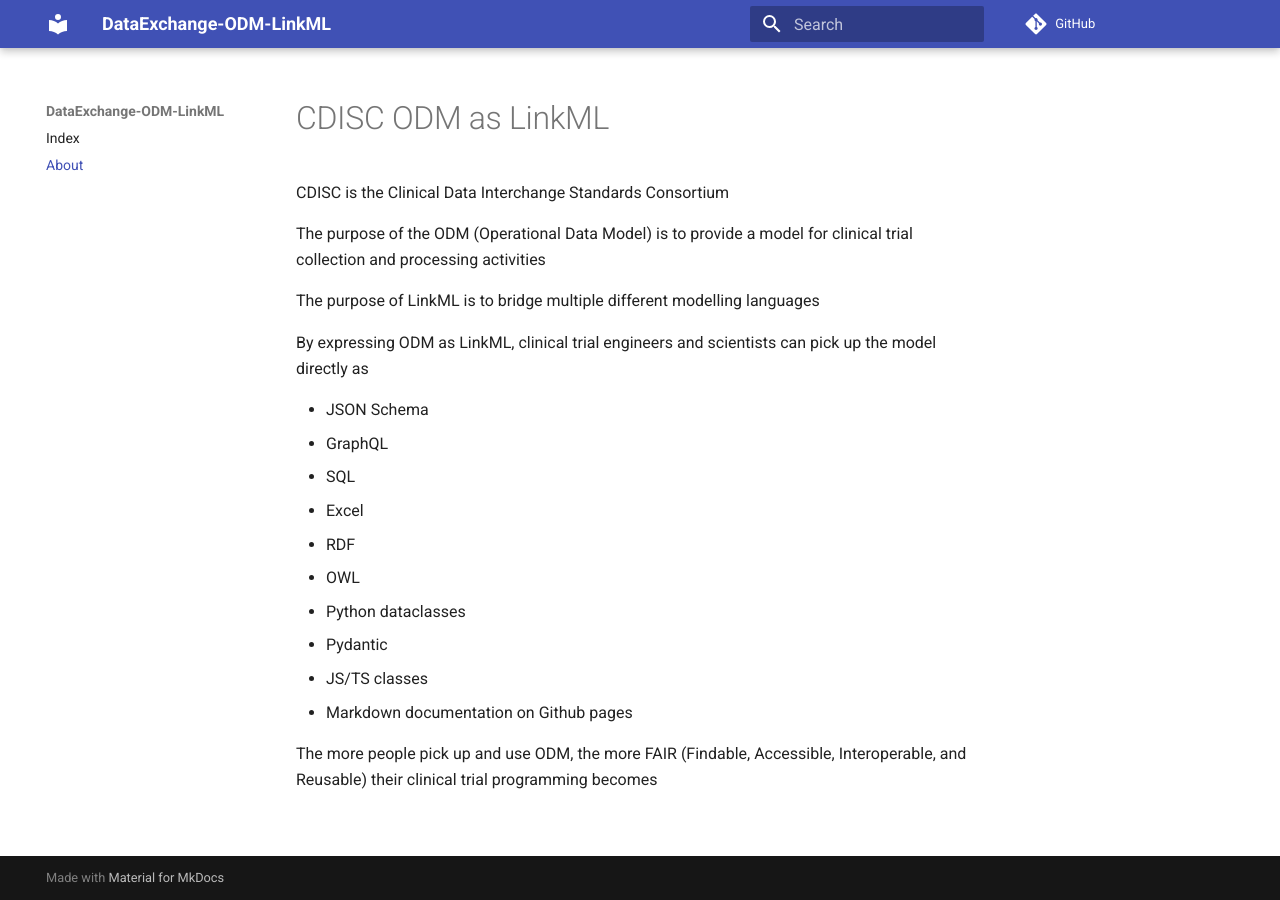
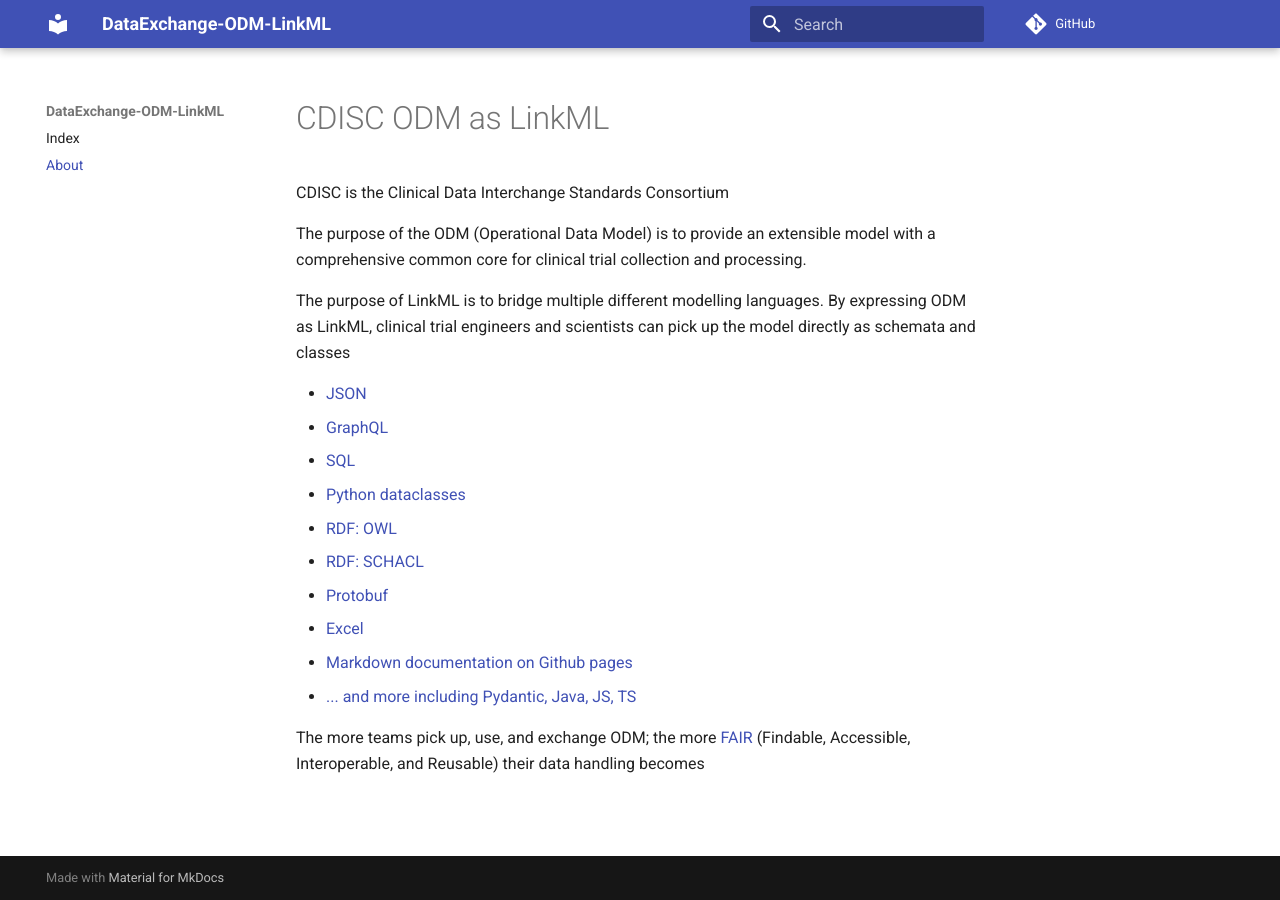
Before and after one commit to cdisc-org/DataExchange-ODM-LinkML, an MkDocs documentation site: the page built from docs/about.md, in a window 1280 px wide. Built offline with MkDocs 1.6.1 and Material for MkDocs 9.7.7, drawn with Linux system fonts in a browser that asks for light colours; comment, search, counter and statistics services are not loaded.

```diff
--- a/docs/about.md
+++ b/docs/about.md
@@ -1,21 +1,19 @@
 # CDISC ODM as LinkML
 CDISC is the Clinical Data Interchange Standards Consortium
 
-The purpose of the ODM (Operational Data Model) is to provide a model for clinical trial collection and processing activities
+The purpose of the ODM (Operational Data Model) is to provide an extensible model with a comprehensive common core for clinical trial collection and processing.
 
-The purpose of LinkML is to bridge multiple different modelling languages
+The purpose of LinkML is to bridge multiple different modelling languages. By expressing ODM as LinkML, clinical trial engineers and scientists can pick up the model directly as schemata and classes
 
-By expressing ODM as LinkML, clinical trial engineers and scientists can pick up the model directly as
+* [JSON](https://github.com/cdisc-org/DataExchange-ODM-LinkML/blob/initial/jsonschema/ODM.schema.json)
+* [GraphQL](https://github.com/cdisc-org/DataExchange-ODM-LinkML/blob/main/graphql/ODM.graphql)
+* [SQL](https://github.com/cdisc-org/DataExchange-ODM-LinkML/blob/main/sqlschema/ODM.sql)
+* [Python dataclasses](https://github.com/cdisc-org/DataExchange-ODM-LinkML/blob/main/ODM.py)
+* [RDF: OWL](https://github.com/cdisc-org/DataExchange-ODM-LinkML/blob/main/shacl/ODM.shacl.ttl)
+* [RDF: SCHACL](https://github.com/cdisc-org/DataExchange-ODM-LinkML/blob/main/owl/ODM.owl.ttl)
+* [Protobuf](https://github.com/cdisc-org/DataExchange-ODM-LinkML/blob/main/shacl/ODM.shacl.ttl)
+* [Excel](https://github.com/cdisc-org/DataExchange-ODM-LinkML/blob/main/protobuf/ODM.proto)
+* [Markdown documentation on Github pages](https://cdisc-org.github.io/DataExchange-ODM-LinkML/)
+* [... and more including Pydantic, Java, JS, TS](https://linkml.io/linkml/generators/index.html)
 
-* JSON Schema
-* GraphQL
-* SQL
-* Excel
-* RDF
-* OWL
-* Python dataclasses
-* Pydantic
-* JS/TS classes
-* Markdown documentation on Github pages
-
-The more people pick up and use ODM, the more FAIR (Findable, Accessible, Interoperable, and Reusable) their clinical trial programming becomes
+The more teams pick up, use, and exchange ODM; the more [FAIR](https://www.go-fair.org/fair-principles/) (Findable, Accessible, Interoperable, and Reusable) their data handling becomes
```
Also changed, not shown: README.md (+1 -1 lines).
